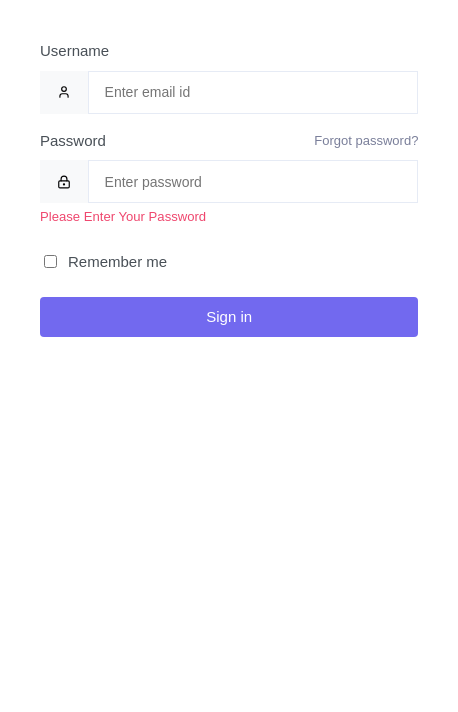
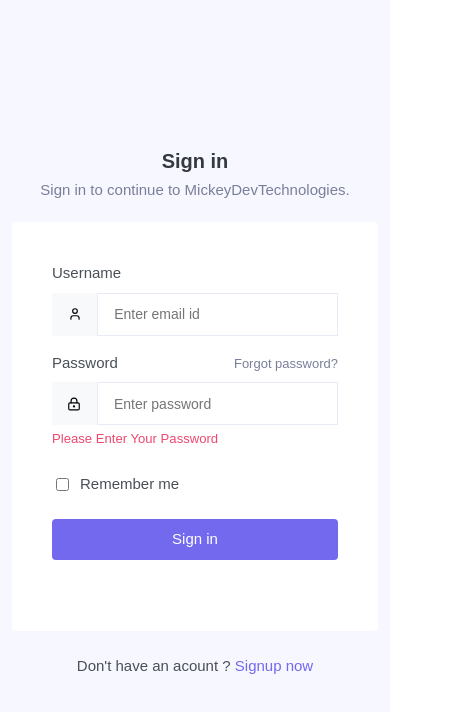
Before and after one commit to jmilind1234/devTinder-frontend, a React (Vite) app: page / in a window 390 px wide. Shown: the top 712 px of the page, 458 px wide, since content can reach past the window. Built offline with nearby package versions, Linux system fonts and the light colour scheme.

Commit message:
completed the login form with proper responsiveness.

```diff
--- a/src/App.tsx
+++ b/src/App.tsx
@@ -1,10 +1,10 @@
 import { BrowserRouter, Route, Routes } from "react-router-dom";
-import LoginForm from "./organisms/LoginForm";
+import LoginPage from "./pages/Login";
 
 function App() {
   return (
     <>
-    <LoginForm/>
+    <LoginPage/>
       {/* <BrowserRouter basename="/">
         <Routes>
           <Route path="/login" element={}/>
--- a/src/atoms/BoxContainer/_box-container.scss
+++ b/src/atoms/BoxContainer/_box-container.scss
@@ -2,6 +2,12 @@
     padding: 40px;
     border-radius: 4px;
     background-color: #ffffff;
-    width: 378.4px;
+    width: calc(100% - 24px);
     height: 408.98px;
+    box-sizing: border-box;
+    margin-bottom: 24px;
+
+    @media (min-width: 1024px) {
+        width: 456px;
+    }
 }
--- /dev/null
+++ b/src/atoms/Heading4/_heading-four.scss
@@ -0,0 +1,8 @@
+.heading-four{
+    color: #343a40;
+    font-size: 20px;
+    font-family: "Public Sans", sans-serif;
+    text-align: center;
+    margin: 0px;
+    margin-bottom: 8px;
+}
--- /dev/null
+++ b/src/atoms/Heading4/index.tsx
@@ -0,0 +1,9 @@
+import "./_heading-four.scss";
+
+function Heading4({children}: {children: string}) {
+  return (
+      <h4 className="heading-four">{children}</h4>
+  );
+}
+
+export default Heading4;
--- /dev/null
+++ b/src/atoms/Link/_link.scss
@@ -0,0 +1,10 @@
+.text-link{
+    color: #7269ef;
+    cursor: pointer;
+    font-family: "Public Sans", sans-serif;
+    font-size: 15px;
+    font-weight: 400;
+    height: 22.5px;
+    line-height: 22.5px;
+    text-decoration: none;
+}
--- /dev/null
+++ b/src/atoms/Link/index.tsx
@@ -0,0 +1,7 @@
+import { Link } from "react-router-dom";
+
+function TextLink({to,text}: {to: string, text: string}) {
+    return <Link to={to} className="text-link">{text}</Link>
+}
+
+export default TextLink;
--- /dev/null
+++ b/src/pages/Login/_login.scss
@@ -0,0 +1,34 @@
+.login-page{
+    background-color: #f7f7ff;
+    min-height: 100vh;
+    min-width: 100vw;
+    display: flex;
+    flex-direction: column;
+    justify-content: center;
+    align-items: center;
+}
+
+.sign-in-text{
+    color: #7a7f9a;
+    font-size: 15px;
+    font-family: "Public Sans", sans-serif;
+    text-align: center;
+    margin: 0;
+    margin-bottom: 24px;
+}
+
+.sign-up-text{
+    font-size:15px;
+    font-family: "Public Sans", sans-serif;
+    color: #495057;
+    margin: 0;
+    font-weight: 400;
+    height: 22.5px;
+    line-height: 22.5px;
+    display: inline-block;
+}
+
+.sign-up-text-container{
+    margin: 0;
+    margin-bottom: 16px;
+}
--- /dev/null
+++ b/src/pages/Login/index.tsx
@@ -0,0 +1,21 @@
+import Heading4 from "../../atoms/Heading4";
+import TextLink from "../../atoms/Link";
+import LoginForm from "../../organisms/LoginForm";
+import "./_login.scss";
+import './../../atoms/Link/_link.scss';
+
+function LoginPage() {
+  return (
+    <div className="login-page">
+        <Heading4>Sign in</Heading4>
+        <p className="sign-in-text">Sign in to continue to MickeyDevTechnologies.</p>
+        <LoginForm/>
+        <div className="sign-up-text-container">
+          <p className="sign-up-text">Don't have an acount ?</p>
+          <a href="#" className="text-link"> Signup now</a>
+        </div>
+    </div>
+  )
+}
+
+export default LoginPage;
```
